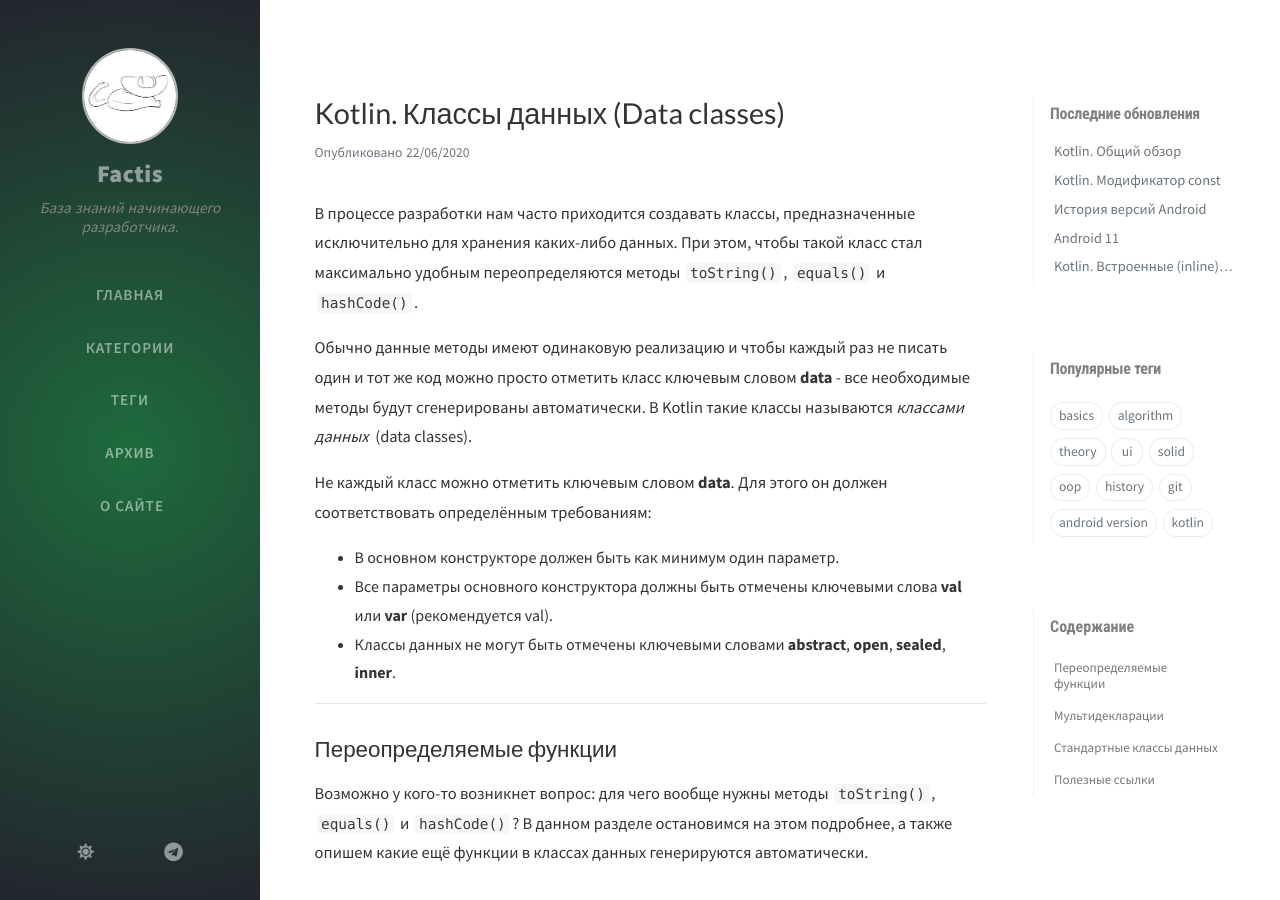
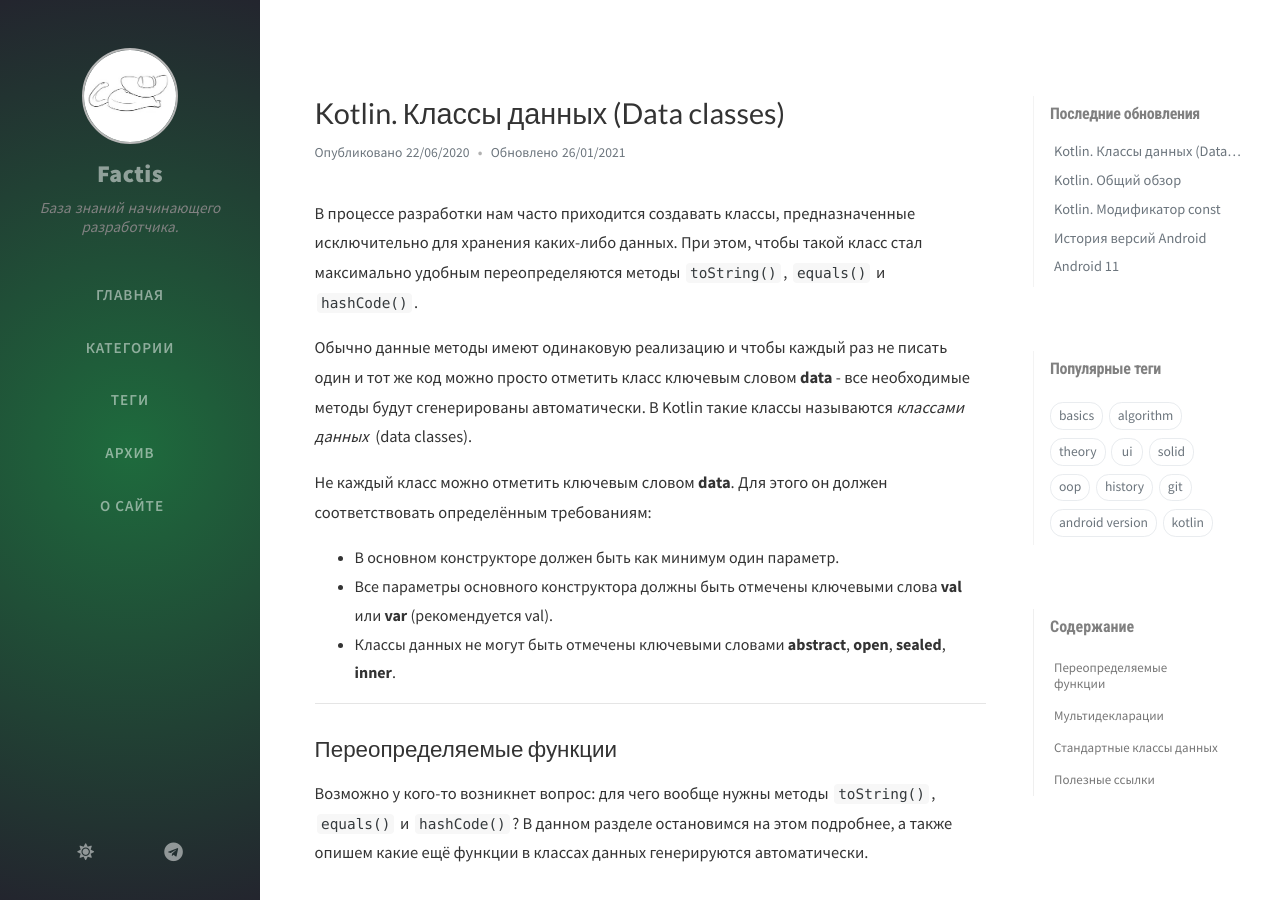
Before and after one commit to Bimlibik/bimlibik.github.io, a Jekyll site: the page built from _posts/kotlin/2020-06-22-kotlin-data-classes.md, in a window 1280 px wide and 900 px high. Built offline with Jekyll 4.4.1, drawn with Linux system fonts in a browser that asks for light colours; nearby versions of some CDN libraries; comment, search, counter and statistics services are not loaded.

Commit message:
Updated lastmod.

```diff
--- a/_data/updates.yml
+++ b/_data/updates.yml
@@ -10,6 +10,9 @@
 -
   filename: 'android-activity'
   lastmod: '2020-07-06 21:28:58 +0800'
+-
+  filename: 'kotlin-data-classes'
+  lastmod: '2021-01-26 18:52:00 +0800'
 -
   filename: 'kotlin-visibility-modifiers'
   lastmod: '2020-06-07 17:14:49 +0800'
```
